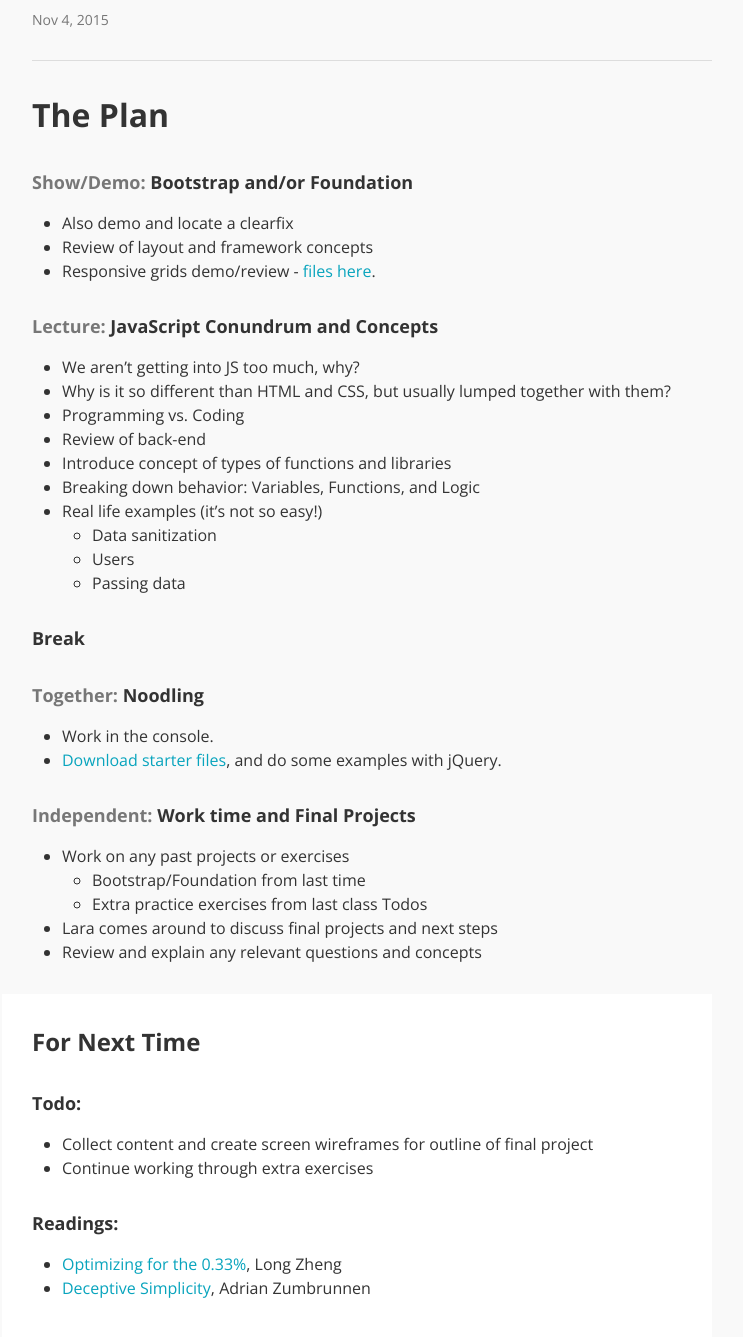
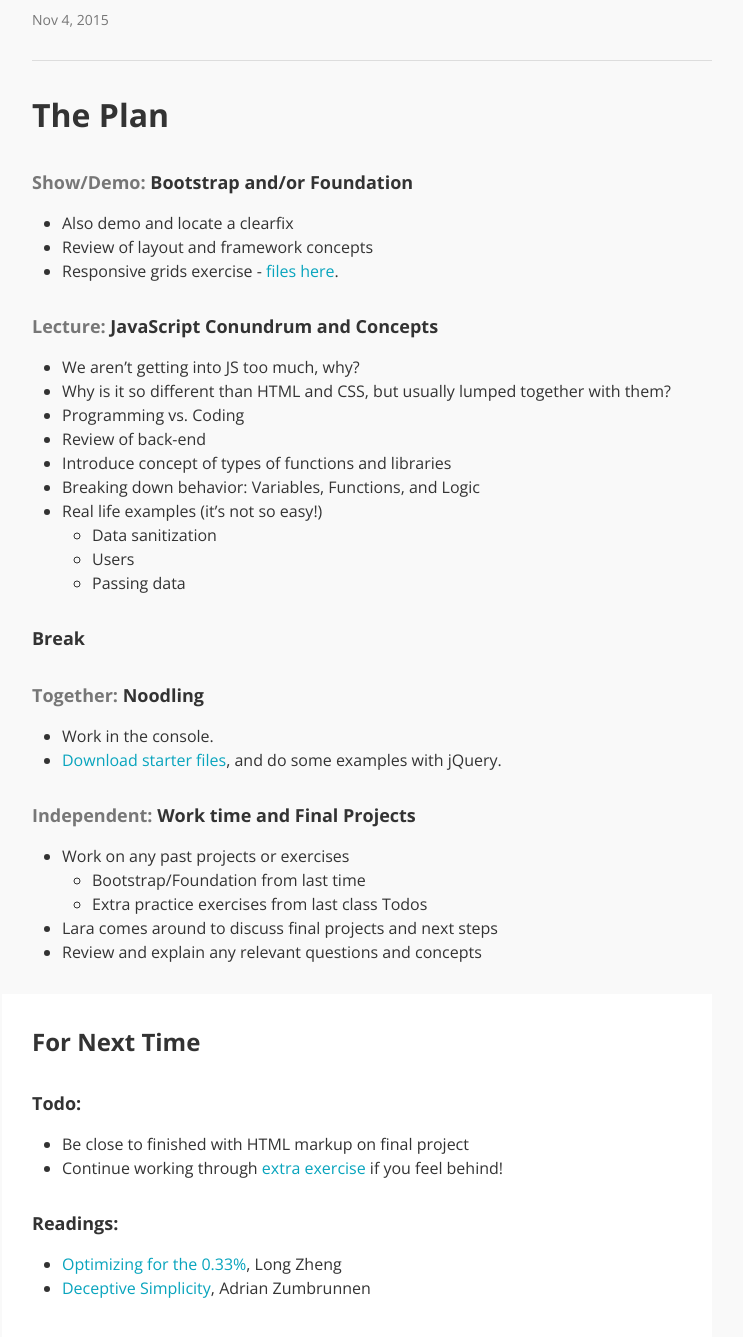
Before and after one commit to laras126/uipic-fall15, a Jekyll site: the page built from _posts/2015-11-04-class-5.markdown, in a window 1280 px wide and 1400 px high, scrolled down 194 px. Shown: the top 1337 px of the window, without its empty margins (268-1011 px from the left). Built offline with Jekyll 4.4.1, drawn with Linux system fonts in a browser that asks for light colours; nearby versions of some CDN libraries; some of the changed text lies outside the part shown.

Commit message:
update class 5

```diff
--- a/_posts/2015-11-04-class-5.markdown
+++ b/_posts/2015-11-04-class-5.markdown
@@ -13,7 +13,7 @@ categories: class
 
 * Also demo and locate a clearfix
 * Review of layout and framework concepts
-* Responsive grids demo/review - [files here](http://stuff.notlaura.com/downloads/grids.zip).
+* Responsive grids exercise - [files here](https://github.com/laras126/grid-exercise).
 
 #### <span class="post-title-pre">Lecture:</span> JavaScript Conundrum and Concepts
 
@@ -50,8 +50,8 @@ categories: class
 
 #### Todo:
 
-* Collect content and create screen wireframes for outline of final project
-* Continue working through extra exercises
+* Be close to finished with HTML markup on final project
+* Continue working through [extra exercise](https://github.com/laras126/extra-practice-html-css) if you feel behind!
 
 #### Readings:
 
--- a/_posts/2015-11-11-class-6.markdown
+++ b/_posts/2015-11-11-class-6.markdown
@@ -1,7 +1,7 @@
 ---
 layout: post
 class: 6
-title: "Make Up Class + jQuery"
+title: "jQuery"
 excerpt: "Work time and go through jQuery concepts."
 date:   2015-11-11
 categories: class
--- a/_posts/2015-12-02-class-8.markdown
+++ b/_posts/2015-12-02-class-8.markdown
@@ -1,7 +1,7 @@
 ---
 layout: post
 class: 8
-excerpt: "Form functionality and types of inputs. Demo a jQuery plugin."
+excerpt: "Form functionality and types of inputs."
 title:  "Forms and States"
 date:   2015-12-02
 categories: class
```
Also changed, not shown: 6 other files.
